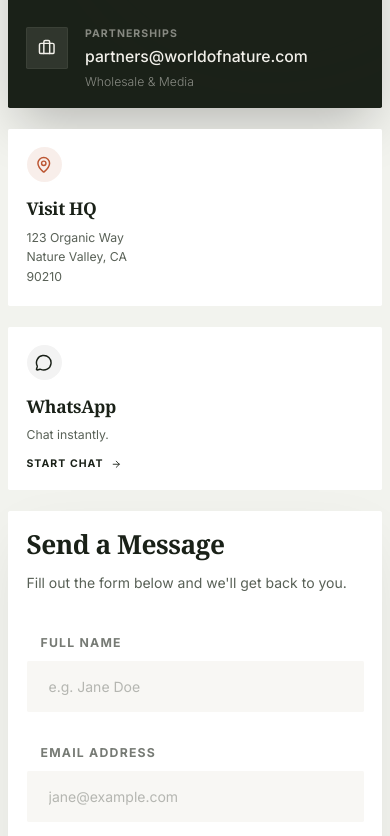
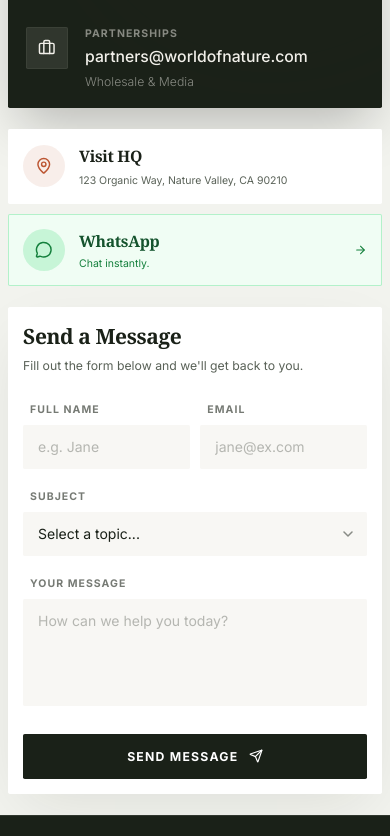
Before and after one commit to anoopKumarChaudhary/worldofnature, a Next.js app: page / in a window 390 px wide. Shown: the part 6128-6964 px from the top of the page. Built offline with nearby package versions, Linux system fonts and the light colour scheme; no server answers.

Commit message:
feat: enhance contact section responsiveness with mobile-first styling and improve form submission UI

```diff
--- a/src/app/components/home/ContactSection.tsx
+++ b/src/app/components/home/ContactSection.tsx
@@ -54,7 +54,6 @@ export default function ContactSection({ className = "" }: ContactSectionProps)
           <div className="lg:col-span-5 flex flex-col gap-6 animate-fade-up">
             {/* Main Primary Card */}
             <div className="bg-[#1A2118] text-[#F2F0EA] rounded-sm p-5 md:p-8 relative overflow-hidden shadow-2xl group flex-1">
-              {/* Internal Decoration */}
               <div className="absolute top-0 right-0 w-64 h-64 bg-[#BC5633] rounded-full mix-blend-overlay filter blur-[80px] opacity-20 group-hover:opacity-40 transition-opacity duration-700" />
 
               <h3 className="text-2xl font-serif mb-8 relative z-10">
@@ -63,7 +62,7 @@ export default function ContactSection({ className = "" }: ContactSectionProps)
 
               <div className="space-y-8 relative z-10">
                 <div className="flex items-start gap-5 group/item cursor-default">
-                  <div className="w-12 h-12 rounded-sm bg-[#F2F0EA]/10 flex items-center justify-center border border-[#F2F0EA]/5 group-hover/item:bg-[#BC5633] transition-colors duration-300">
+                  <div className="w-12 h-12 rounded-sm bg-[#F2F0EA]/10 flex items-center justify-center border border-[#F2F0EA]/5 group-hover/item:bg-[#BC5633] transition-colors duration-300 flex-shrink-0">
                     <Mail className="w-5 h-5" />
                   </div>
                   <div>
@@ -72,7 +71,7 @@ export default function ContactSection({ className = "" }: ContactSectionProps)
                     </p>
                     <a
                       href="mailto:hello@worldofnature.com"
-                      className="text-lg font-medium hover:text-[#BC5633] transition-colors"
+                      className="text-lg font-medium hover:text-[#BC5633] transition-colors break-all md:break-normal"
                     >
                       hello@worldofnature.com
                     </a>
@@ -83,7 +82,7 @@ export default function ContactSection({ className = "" }: ContactSectionProps)
                 </div>
 
                 <div className="flex items-start gap-5 group/item cursor-default">
-                  <div className="w-12 h-12 rounded-sm bg-[#F2F0EA]/10 flex items-center justify-center border border-[#F2F0EA]/5 group-hover/item:bg-[#BC5633] transition-colors duration-300">
+                  <div className="w-12 h-12 rounded-sm bg-[#F2F0EA]/10 flex items-center justify-center border border-[#F2F0EA]/5 group-hover/item:bg-[#BC5633] transition-colors duration-300 flex-shrink-0">
                     <Phone className="w-5 h-5" />
                   </div>
                   <div>
@@ -111,7 +110,7 @@ export default function ContactSection({ className = "" }: ContactSectionProps)
                 </div>
 
                 <div className="flex items-start gap-5 group/item cursor-default">
-                  <div className="w-12 h-12 rounded-sm bg-[#F2F0EA]/10 flex items-center justify-center border border-[#F2F0EA]/5 group-hover/item:bg-[#BC5633] transition-colors duration-300">
+                  <div className="w-12 h-12 rounded-sm bg-[#F2F0EA]/10 flex items-center justify-center border border-[#F2F0EA]/5 group-hover/item:bg-[#BC5633] transition-colors duration-300 flex-shrink-0">
                     <Briefcase className="w-5 h-5" />
                   </div>
                   <div>
@@ -120,7 +119,7 @@ export default function ContactSection({ className = "" }: ContactSectionProps)
                     </p>
                     <a
                       href="mailto:partners@worldofnature.com"
-                      className="text-lg font-medium hover:text-[#BC5633] transition-colors"
+                      className="text-lg font-medium hover:text-[#BC5633] transition-colors break-all md:break-normal"
                     >
                       partners@worldofnature.com
                     </a>
@@ -133,50 +132,56 @@ export default function ContactSection({ className = "" }: ContactSectionProps)
             </div>
 
             {/* Secondary Info Grid */}
-            <div className="grid sm:grid-cols-2 gap-6">
+            <div className="grid grid-cols-1 sm:grid-cols-2 gap-3 md:gap-6">
+
               {/* Location Card */}
-              <div className="bg-white backdrop-blur-md border border-white/40 p-5 md:p-8 rounded-sm hover:bg-white transition-colors duration-300 flex flex-col justify-between min-h-[140px] md:min-h-[200px]">
+              <div className="bg-white backdrop-blur-md border border-white/40 p-4 md:p-8 rounded-sm hover:bg-white transition-colors duration-300 flex flex-row sm:flex-col items-center sm:items-start gap-4 sm:justify-between min-h-0 sm:min-h-[200px]">
+                <div className="w-12 h-12 sm:w-10 sm:h-10 rounded-full bg-[#BC5633]/10 flex items-center justify-center text-[#BC5633] flex-shrink-0 sm:mb-4">
+                  <MapPin className="w-5 h-5" />
+                </div>
                 <div>
-                  <div className="w-10 h-10 rounded-full bg-[#BC5633]/10 flex items-center justify-center text-[#BC5633] mb-4">
-                    <MapPin className="w-5 h-5" />
-                  </div>
-                  <h4 className="font-serif text-xl text-[#1A2118] mb-2">
+                  <h4 className="font-serif text-lg md:text-xl text-[#1A2118] mb-1 sm:mb-2">
                     Visit HQ
                   </h4>
-                  <p className="text-[#596157] text-sm leading-relaxed">
-                    123 Organic Way
-                    <br />
-                    Nature Valley, CA
-                    <br />
-                    90210
+                  <p className="text-[#596157] text-xs md:text-sm leading-relaxed">
+                    123 Organic Way, Nature Valley, CA 90210
                   </p>
                 </div>
               </div>
 
-              {/* WhatsApp Card */}
+              {/* WhatsApp Card - MODIFIED FOR GREEN LOOK ON MOBILE */}
               <Link
                 href="https://wa.me/15550000000"
-                className="group bg-white backdrop-blur-md border border-white/40 p-5 md:p-8 rounded-sm hover:bg-[#25D366] transition-colors duration-500 flex flex-col justify-between relative overflow-hidden min-h-[140px] md:min-h-[200px]"
+                className="group bg-[#F0FDF4] sm:bg-white backdrop-blur-md border border-[#25D366]/30 sm:border-white/40 p-4 md:p-8 rounded-sm hover:bg-[#25D366] transition-colors duration-500 flex flex-row sm:flex-col items-center sm:items-start gap-4 sm:justify-between relative overflow-hidden min-h-0 sm:min-h-[200px]"
               >
-                {/* Green Reveal Background */}
-                <div className="absolute inset-0 bg-[#25D366] opacity-0 group-hover:opacity-100 transition-opacity duration-500 z-0" />
+                {/* Green Reveal Background (Visible on Hover on Desktop) */}
+                <div className="absolute inset-0 bg-[#25D366] opacity-0 group-hover:opacity-100 transition-opacity duration-500 z-0 hidden sm:block" />
 
-                <div className="relative z-10">
-                  <div className="w-10 h-10 rounded-full bg-[#1A2118]/5 flex items-center justify-center text-[#1A2118] mb-4 group-hover:bg-white/20 group-hover:text-white transition-colors">
+                <div className="relative z-10 flex flex-row sm:flex-col items-center sm:items-start gap-4 w-full">
+                  {/* Icon Wrapper: Green Tint on Mobile, Gray on Desktop */}
+                  <div className="w-12 h-12 sm:w-10 sm:h-10 rounded-full bg-[#25D366]/20 sm:bg-[#1A2118]/5 flex items-center justify-center text-[#15803d] sm:text-[#1A2118] flex-shrink-0 sm:mb-4 group-hover:bg-white/20 group-hover:text-white transition-colors">
                     <MessageCircle className="w-5 h-5" />
                   </div>
-                  <h4 className="font-serif text-xl text-[#1A2118] mb-2 group-hover:text-white transition-colors">
-                    WhatsApp
-                  </h4>
-                  <p className="text-[#596157] text-sm group-hover:text-white/90 transition-colors">
-                    Chat instantly.
-                  </p>
+
+                  {/* Text Content: Dark Green on Mobile, Black on Desktop */}
+                  <div className="flex-1">
+                    <h4 className="font-serif text-lg md:text-xl text-[#14532d] sm:text-[#1A2118] mb-1 sm:mb-2 group-hover:text-white transition-colors">
+                      WhatsApp
+                    </h4>
+                    <p className="text-[#15803d] sm:text-[#596157] text-xs md:text-sm group-hover:text-white/90 transition-colors">
+                      Chat instantly.
+                    </p>
+                  </div>
                 </div>
 
-                <div className="relative z-10 inline-flex items-center gap-2 text-xs font-bold uppercase tracking-widest text-[#1A2118] mt-4 group-hover:text-white transition-colors">
+                {/* Arrow - Hidden on Mobile, visible on Desktop */}
+                <div className="relative z-10 hidden sm:inline-flex items-center gap-2 text-xs font-bold uppercase tracking-widest text-[#1A2118] mt-4 group-hover:text-white transition-colors">
                   Start Chat{" "}
                   <ArrowRight className="w-3 h-3 group-hover:translate-x-1 transition-transform" />
                 </div>
+
+                {/* Mobile Chevron - Green on Mobile */}
+                <ArrowRight className="w-4 h-4 text-[#15803d] sm:hidden relative z-10" />
               </Link>
             </div>
           </div>
@@ -186,12 +191,12 @@ export default function ContactSection({ className = "" }: ContactSectionProps)
             className="lg:col-span-7 animate-fade-up flex flex-col"
             style={{ animationDelay: "0.2s" }}
           >
-            <div className="bg-white backdrop-blur-xl rounded-sm p-5 md:p-12 shadow-[0_20px_60px_-15px_rgba(26,33,24,0.1)] border border-white relative h-full">
-              <div className="mb-10">
-                <h2 className="text-3xl md:text-4xl font-serif text-[#1A2118] mb-3">
+            <div className="bg-white backdrop-blur-xl rounded-sm p-4 md:p-12 shadow-[0_20px_60px_-15px_rgba(26,33,24,0.1)] border border-white relative h-full">
+              <div className="mb-6 md:mb-10">
+                <h2 className="text-2xl md:text-4xl font-serif text-[#1A2118] mb-2 md:mb-3">
                   Send a Message
                 </h2>
-                <p className="text-[#596157]">
+                <p className="text-[#596157] text-sm md:text-base">
                   Fill out the form below and we&apos;ll get back to you.
                 </p>
               </div>
--- a/src/app/contact/ContactClient.tsx
+++ b/src/app/contact/ContactClient.tsx
@@ -46,14 +46,14 @@ export default function ContactClient() {
 
   if (isSubmitted) {
     return (
-      <div className="flex flex-col items-center justify-center py-20 text-center">
-        <div className="w-24 h-24 bg-[#E6F4EA] rounded-full flex items-center justify-center mb-6 animate-blob">
-          <CheckCircle2 className="w-12 h-12 text-[#1A2118]" />
+      <div className="flex flex-col items-center justify-center py-20 text-center animate-fade-in">
+        <div className="w-20 h-20 md:w-24 md:h-24 bg-[#E6F4EA] rounded-full flex items-center justify-center mb-6 animate-blob">
+          <CheckCircle2 className="w-10 h-10 md:w-12 md:h-12 text-[#1A2118]" />
         </div>
-        <h3 className="text-3xl font-serif font-bold text-[#1A2118] mb-2">
+        <h3 className="text-2xl md:text-3xl font-serif font-bold text-[#1A2118] mb-2">
           Message Received
         </h3>
-        <p className="text-[#596157] max-w-xs mx-auto text-lg">
+        <p className="text-[#596157] max-w-xs mx-auto text-base md:text-lg">
           Thank you for reaching out. Our team will get back to you shortly.
         </p>
       </div>
@@ -61,27 +61,30 @@ export default function ContactClient() {
   }
 
   return (
-    <form onSubmit={handleSubmit} className="space-y-8">
-      <div className="grid md:grid-cols-2 gap-8">
+    // Reduced space-y for mobile to save vertical height
+    <form onSubmit={handleSubmit} className="space-y-4 md:space-y-8">
+
+      {/* GRID: Forced 2 columns on mobile to reduce height */}
+      <div className="grid grid-cols-2 gap-3 md:gap-8">
         <Input
           label="Full Name"
           name="name"
-          placeholder="e.g. Jane Doe"
+          placeholder="e.g. Jane"
           value={formData.name}
           onChange={handleInputChange}
         />
         <Input
-          label="Email Address"
+          label="Email" // Shortened label for mobile
           name="email"
           type="email"
-          placeholder="jane@example.com"
+          placeholder="jane@ex.com"
           value={formData.email}
           onChange={handleInputChange}
         />
       </div>
 
-      <div className="space-y-2">
-        <label className="text-sm font-bold uppercase tracking-widest text-[#1A2118]/60 ml-4">
+      <div className="space-y-1.5 md:space-y-2">
+        <label className="text-xs md:text-sm font-bold uppercase tracking-widest text-[#1A2118]/60 ml-2 md:ml-4">
           Subject
         </label>
         <div className="relative">
@@ -90,7 +93,8 @@ export default function ContactClient() {
             required
             value={formData.subject}
             onChange={handleInputChange}
-            className="w-full px-6 py-4 bg-[#F2F0EA]/50 border border-transparent rounded-sm text-base text-[#1A2118] focus:bg-white focus:border-[#BC5633]/20 focus:ring-4 focus:ring-[#BC5633]/5 focus:outline-none transition-all duration-300 appearance-none cursor-pointer"
+            // Adjusted padding for mobile (px-4 py-3) vs desktop (px-6 py-4)
+            className="w-full px-4 py-3 md:px-6 md:py-4 bg-[#F2F0EA]/50 border border-transparent rounded-sm text-base text-[#1A2118] focus:bg-white focus:border-[#BC5633]/20 focus:ring-4 focus:ring-[#BC5633]/5 focus:outline-none transition-all duration-300 appearance-none cursor-pointer"
           >
             <option value="">Select a topic...</option>
             <option value="general">General Inquiry</option>
@@ -98,20 +102,27 @@ export default function ContactClient() {
             <option value="orders">Order Support</option>
             <option value="wholesale">Wholesale / Partnerships</option>
           </select>
+          {/* Custom Arrow for better styling consistency */}
+          <div className="absolute right-4 top-1/2 -translate-y-1/2 pointer-events-none opacity-50">
+             <svg width="10" height="6" viewBox="0 0 10 6" fill="none" xmlns="http://www.w3.org/2000/svg">
+                <path d="M1 1L5 5L9 1" stroke="#1A2118" strokeWidth="1.5" strokeLinecap="round" strokeLinejoin="round"/>
+             </svg>
+          </div>
         </div>
       </div>
 
-      <div className="space-y-2">
-        <label className="text-sm font-bold uppercase tracking-widest text-[#1A2118]/60 ml-4">
+      <div className="space-y-1.5 md:space-y-2">
+        <label className="text-xs md:text-sm font-bold uppercase tracking-widest text-[#1A2118]/60 ml-2 md:ml-4">
           Your Message
         </label>
         <textarea
           name="message"
           required
-          rows={6}
+          // Reduced rows on mobile to 4
+          rows={4}
           value={formData.message}
           onChange={handleInputChange}
-          className="w-full px-6 py-4 bg-[#F2F0EA]/50 border border-transparent rounded-sm text-base text-[#1A2118] focus:bg-white focus:border-[#BC5633]/20 focus:ring-4 focus:ring-[#BC5633]/5 focus:outline-none transition-all duration-300 resize-none placeholder-[#1A2118]/30"
+          className="w-full px-4 py-3 md:px-6 md:py-4 md:min-h-[160px] bg-[#F2F0EA]/50 border border-transparent rounded-sm text-base text-[#1A2118] focus:bg-white focus:border-[#BC5633]/20 focus:ring-4 focus:ring-[#BC5633]/5 focus:outline-none transition-all duration-300 resize-none placeholder-[#1A2118]/30"
           placeholder="How can we help you today?"
         />
       </div>
@@ -120,7 +131,7 @@ export default function ContactClient() {
         <button
           type="submit"
           disabled={isSubmitting}
-          className="w-full py-5 bg-[#1A2118] text-white rounded-sm font-bold text-sm uppercase tracking-widest hover:bg-[#BC5633] hover:shadow-xl hover:shadow-[#BC5633]/20 active:scale-[0.98] transition-all duration-300 flex items-center justify-center gap-3 disabled:opacity-70 disabled:cursor-not-allowed group"
+          className="w-full py-4 md:py-5 bg-[#1A2118] text-white rounded-sm font-bold text-sm uppercase tracking-widest hover:bg-[#BC5633] hover:shadow-xl hover:shadow-[#BC5633]/20 active:scale-[0.98] transition-all duration-300 flex items-center justify-center gap-3 disabled:opacity-70 disabled:cursor-not-allowed group"
         >
           {isSubmitting ? (
             <>
@@ -149,13 +160,14 @@ interface ContactInputProps {
 }
 
 const Input = ({ label, ...props }: ContactInputProps) => (
-  <div className="space-y-2">
-    <label className="text-sm font-bold uppercase tracking-widest text-[#1A2118]/60 ml-4">
+  <div className="space-y-1.5 md:space-y-2">
+    <label className="text-xs md:text-sm font-bold uppercase tracking-widest text-[#1A2118]/60 ml-2 md:ml-4 truncate">
       {label}
     </label>
     <input
       required
-      className="w-full px-6 py-4 bg-[#F2F0EA]/50 border border-transparent rounded-sm text-base text-[#1A2118] focus:bg-white focus:border-[#BC5633]/20 focus:ring-4 focus:ring-[#BC5633]/5 focus:outline-none transition-all duration-300 placeholder-[#1A2118]/30"
+      // Optimized padding: px-4 py-3 on mobile, larger on desktop
+      className="w-full px-4 py-3 md:px-6 md:py-4 bg-[#F2F0EA]/50 border border-transparent rounded-sm text-base text-[#1A2118] focus:bg-white focus:border-[#BC5633]/20 focus:ring-4 focus:ring-[#BC5633]/5 focus:outline-none transition-all duration-300 placeholder-[#1A2118]/30"
       {...props}
     />
   </div>
```
